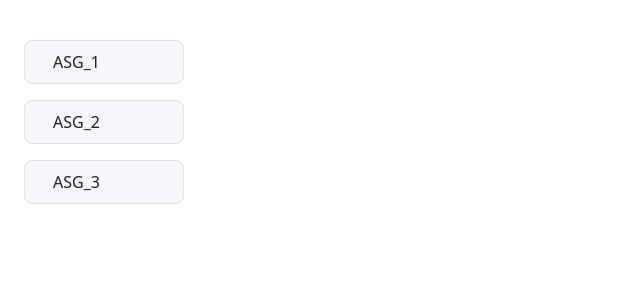
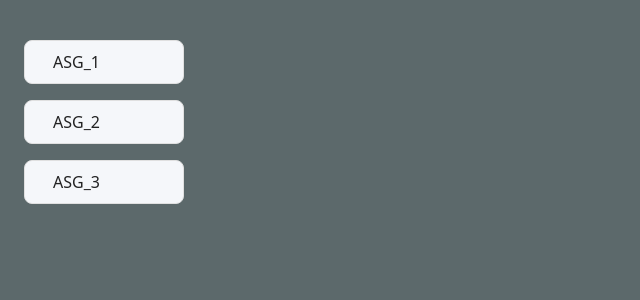
Before and after one commit to numeshj/React-Assignments---Extra, a React (Vite) app: page /asg-2 in a window 1280 px wide. Shown: the top 300 px of the page, without its empty margins (0-640 px from the left). Built offline with nearby package versions, Linux system fonts and the light colour scheme.

Commit message:
Change the Body Colour

```diff
--- a/src/App.css
+++ b/src/App.css
@@ -3,6 +3,11 @@
   margin: 0 auto;
   padding: 2rem;
   text-align: center;
+  background-color: #888;
+}
+
+body {
+  background-color: #5c696b;
 }
 
 .logo {
```
Also changed, not shown: 4 other files (tests, documents, lock files or other folders).
